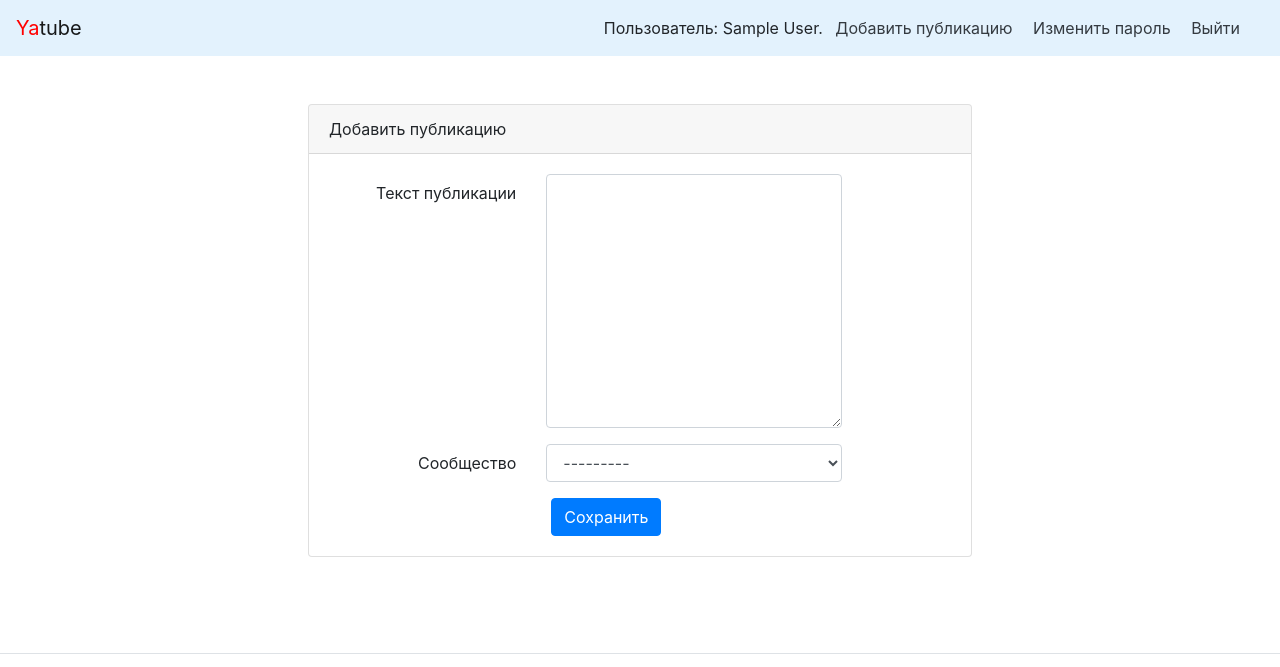
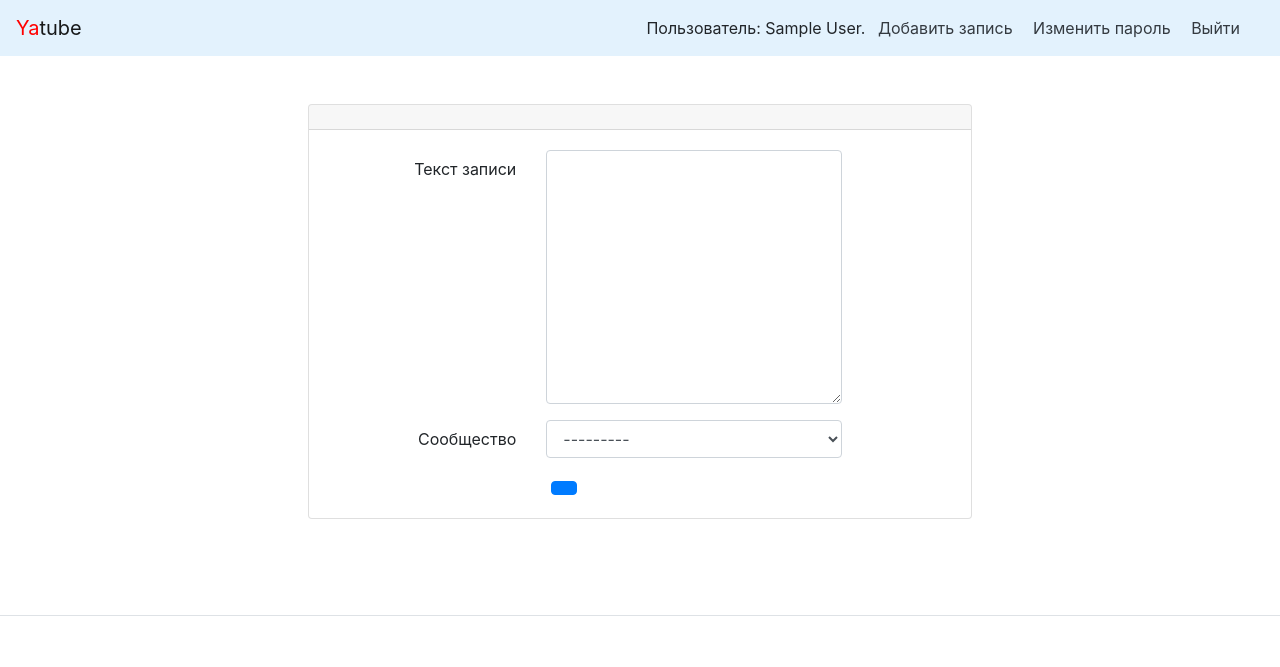
Before and after one commit to kirill-tkachenko7/hw03_forms, a Django app: page /new/ in a window 1280 px wide. Shown: the top 667 px of the page. Run offline with Django 3.2, Linux system fonts and the light colour scheme; a user stored in the database is signed in; tables that the repository leaves empty hold one stand-in row (values such as "Sample post"); some libraries are stand-ins or nearby versions.

Commit message:
fixed typos

```diff
--- a/posts/forms.py
+++ b/posts/forms.py
@@ -8,5 +8,5 @@ class PostForm(forms.ModelForm):
         """ bind form to Post model and add fields 'text' and 'group' """
         model = Post
         fields = ('text', 'group')
-        labels = {'text': 'Текст публикации', 'group':'Сообщество'}
+        labels = {'text': 'Текст записи', 'group':'Сообщество'}
         widgets = {'text': forms.Textarea()}
--- a/posts/templates/new_post.html
+++ b/posts/templates/new_post.html
@@ -1,12 +1,24 @@
 {% extends "base.html" %}
-{% block title %}Добавить публикацию{% endblock %}
+{% block title %}
+    {% if mode == "add" %}
+        Добавить запись
+    {% elif mode == "edit" %}
+        Редактировать запись
+    {% endif %}
+{% endblock %}
 {% block content %}
 {% load user_filters %}
 
 <div class="row justify-content-center">
     <div class="col-md-8 p-5">
         <div class="card">
-            <div class="card-header">Добавить публикацию</div>
+            <div class="card-header">
+                {% if mode == "add" %}
+                    Добавить запись
+                {% elif mode == "edit" %}
+                    Редактировать запись
+                {% endif %}
+            </div>
             <div class="card-body">
 
                 {% for error in form.errors %}
@@ -32,7 +44,11 @@
 
                     <div class="col-md-6 offset-md-4">
                         <button type="submit" class="btn btn-primary">
+                            {% if mode == "add" %}
+                                Добавить
+                            {% elif mode == "edit" %}
                                 Сохранить
+                            {% endif %}
                         </button>
                     </div>
                 </form>
--- a/posts/templates/post.html
+++ b/posts/templates/post.html
@@ -1,5 +1,5 @@
 {% extends "base.html" %}
-{% block title %} Просмотр публикации {% endblock %}
+{% block title %} Просмотр записи {% endblock %}
 {% block content %}
 <main role="main" class="container">
     <div class="row">
--- a/templates/nav.html
+++ b/templates/nav.html
@@ -3,7 +3,7 @@
     <nav class="my-2 my-md-0 mr-md-3">
         {% if user.is_authenticated %}
         Пользователь: {{ user.get_full_name }}.
-        <a class="p-2 text-dark" href="{% url 'new_post' %}">Добавить публикацию</a>
+        <a class="p-2 text-dark" href="{% url 'new_post' %}">Добавить запись</a>
         <a class="p-2 text-dark" href="{% url 'password_change' %}">Изменить пароль</a>
         <a class="p-2 text-dark" href="{% url 'logout' %}">Выйти</a>
         {% else %}
```
Lines whose indentation alone changed are shown as unchanged.
